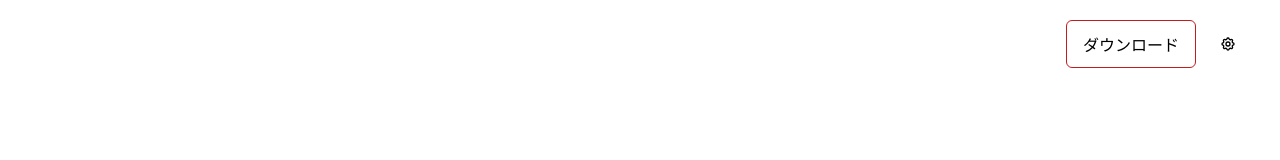
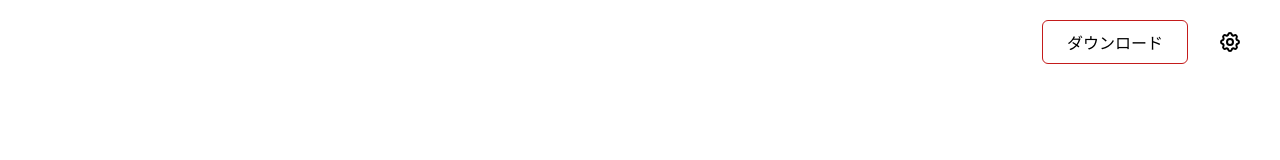
Before and after one commit to Ablaze-MIRAI/FreaSearch-www, a Next.js app: page / in a window 1280 px wide. Shown: the top 160 px of the page. Built offline with nearby package versions, Linux system fonts and the light colour scheme.

Commit message:
update button style

```diff
--- a/app/page.tsx
+++ b/app/page.tsx
@@ -20,10 +20,8 @@ const Home: NextPage = () => {
       </Head>
       <main className="max-w-2xl mx-auto">
         <div className="absolute top-5 right-7 flex">
-          <Button isLink link="#">
-            ダウンロード
-          </Button>
-          <IconButton isLink link="#" className="ml-2">
+          <Button link="#">ダウンロード</Button>
+          <IconButton link="#" className="ml-5">
             <IconSettings />
           </IconButton>
         </div>
--- a/components/Button.tsx
+++ b/components/Button.tsx
@@ -23,7 +23,7 @@ const Button: React.FC<props> = ({ children, className, ...props }) => {
   return (
     <ButtonElement
       className={classNames(
-        'flex items-center justify-center border border-[#C41B1B] hover:bg-gray-100/70 h-12 px-4 rounded-md transition',
+        'flex items-center justify-center border border-[#C41B1B] hover:bg-gray-100/70 h-11 px-6 rounded-md transition',
         className
       )}
       {...props}
--- a/components/IconButton.tsx
+++ b/components/IconButton.tsx
@@ -6,7 +6,7 @@ type prop = React.ComponentProps<typeof Button>;
 
 const IconButton: React.FC<prop> = ({ children, className, ...props }) => {
   return (
-    <Button className={classNames('px-2 w-12 border-none', className)} {...props}>
+    <Button className={classNames('!px-2 w-11 border-none', className)} {...props}>
       {children}
     </Button>
   );
```
